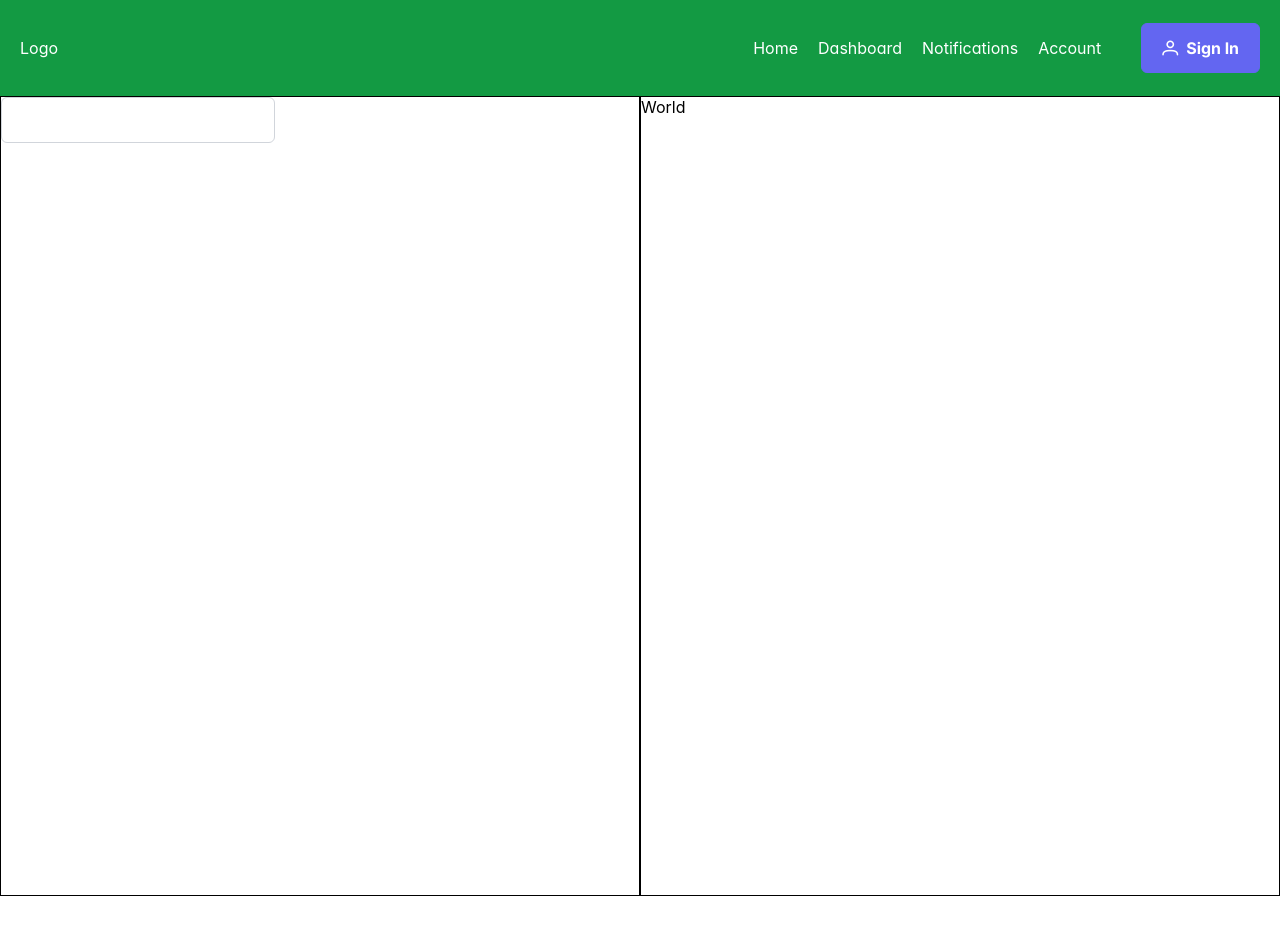
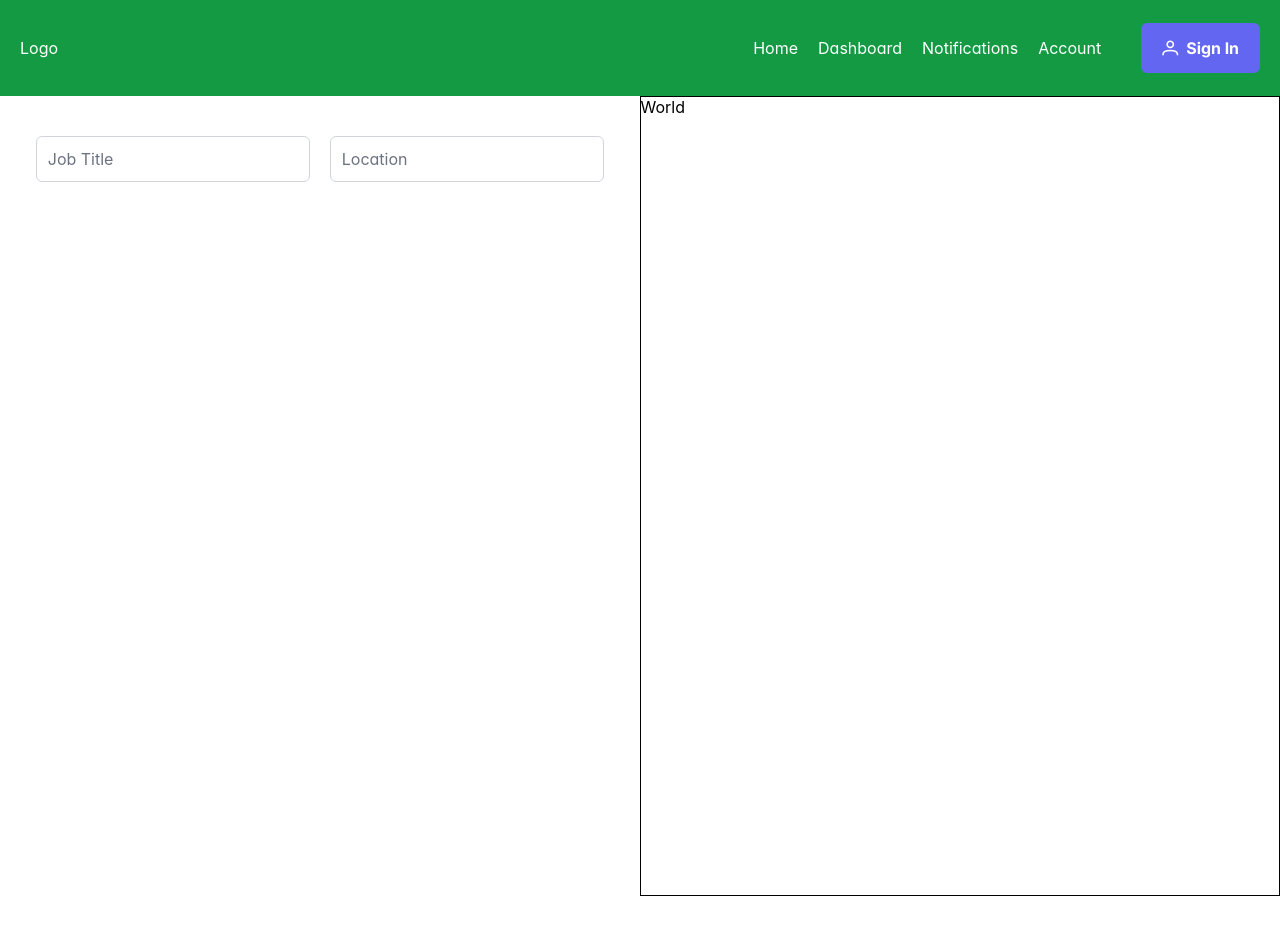
Before and after one commit to AD-W99/CityConnectHub, a React (Create React App) app: page / in a window 1280 px wide. Before the commit the page ends 896 px from the top, so only its background shows below. Built offline with nearby package versions, Linux system fonts and the light colour scheme.

Commit message:
Updated search bars

```diff
--- a/src/components/JobSearch.js
+++ b/src/components/JobSearch.js
@@ -1,10 +1,15 @@
 import { Searchbar } from "./Searchbar"
 import { JobSearchContainer } from "./containers/JobSearchContainer"
+
+import styles from "../styles/JobSearch.module.css"
 
 export function JobSearch() {
     return (
         <JobSearchContainer>
-            <Searchbar />
+            <div className={styles.searchbarContainer}>
+                <Searchbar floatLabel="Job Title" />
+                <Searchbar floatLabel="Location" />
+            </div>
         </JobSearchContainer>
     )
 }
--- a/src/components/Searchbar.js
+++ b/src/components/Searchbar.js
@@ -1,10 +1,13 @@
 import { InputText } from "primereact/inputtext";
 import { useInputs } from "../hooks/useInputs";
 
-export const Searchbar = () => {
+export const Searchbar = ({ floatLabel = "Label" }) => {
     const { inputs: searchbarInput, handleInputChange: handleSearchbarChange } = useInputs({ initVals: "" })
 
     return (
-        <InputText value={searchbarInput} onChange={handleSearchbarChange} />
+        <span className="p-float-label">
+            <InputText id={`${floatLabel}`} value={searchbarInput} onChange={handleSearchbarChange} />
+            <label htmlFor={`${floatLabel}`}>{`${floatLabel}`}</label>
+        </span>
     )
 }
--- /dev/null
+++ b/src/styles/JobSearch.module.css
@@ -0,0 +1,6 @@
+.searchbarContainer {
+    display: flex;
+    gap: 20px;
+    padding: 20px;
+    justify-content: center;
+}
--- a/src/styles/containerStyles/JobSearchContainer.module.css
+++ b/src/styles/containerStyles/JobSearchContainer.module.css
@@ -1,5 +1,7 @@
 .container {
     width: 100%;
     height: 100vh;
-    border: 1px solid black;
+    display: flex;
+    flex-direction: column;
+    margin: 20px 0;
 }
```
